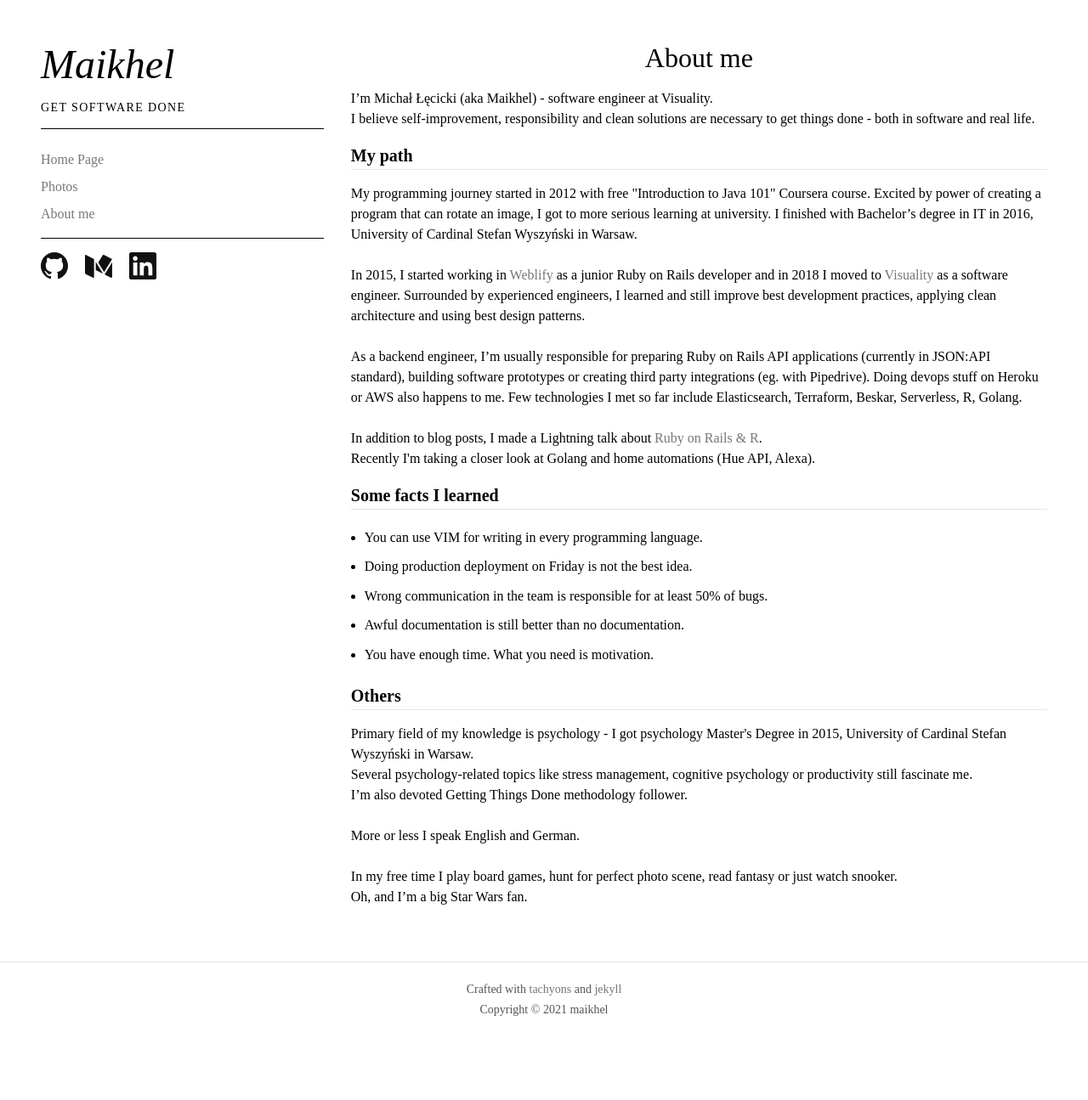
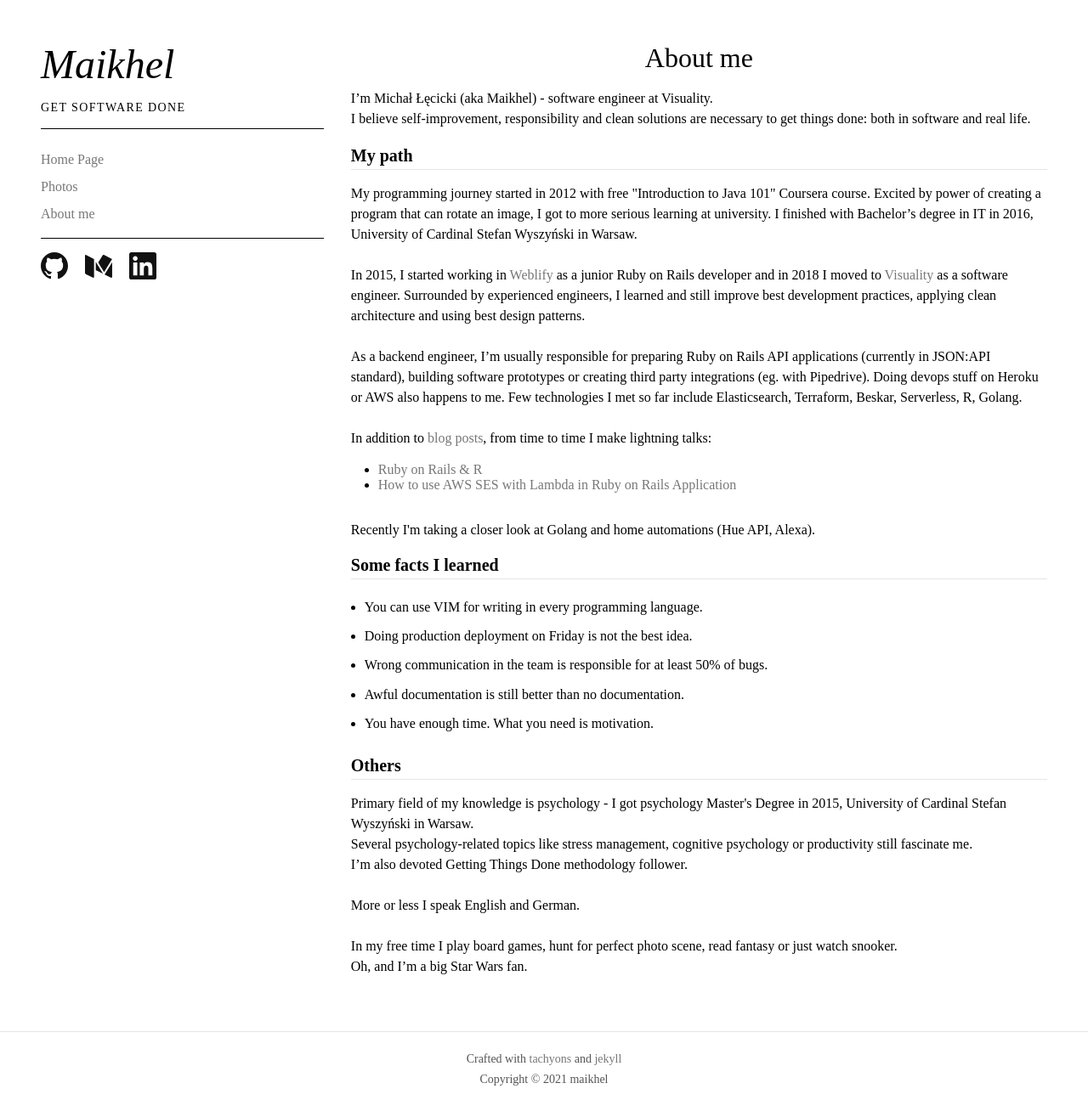
Before and after one commit to maikhel/maikhel.github.io, a Jekyll site: the page built from about.html, in a window 1280 px wide. Shown: the whole page at 85% size. Built offline with Jekyll 4.4.1, drawn with Linux system fonts in a browser that asks for light colours; before the commit the page ends 1213 px from its top, so only the background shows below that.

Commit message:
Add blog post about Rails email, make minor style improvements

```diff
--- a/about.html
+++ b/about.html
@@ -4,7 +4,7 @@ title: About me
 ---
 <p class="f5 lh-copy">
 I’m Michał Łęcicki (aka Maikhel) - software engineer at Visuality.</br>
-I believe self-improvement, responsibility and clean solutions are necessary to get things done - both in software and real life.</br>
+I believe self-improvement, responsibility and clean solutions are necessary to get things done: both in software and real life.</br>
 </p>
 
 <div class="f4 b pv1 mv2 bb b--black-10"> My path </div>
@@ -21,8 +21,11 @@ Surrounded by experienced engineers, I learned and still improve best developmen
 As a backend engineer, I’m usually responsible for preparing Ruby on Rails API applications (currently in JSON:API standard), building software prototypes or creating third party integrations (eg. with Pipedrive). Doing devops stuff on Heroku or AWS also happens to me.
 Few technologies I met so far include Elasticsearch, Terraform, Beskar, Serverless, R, Golang.</br>
 </br>
-In addition to blog posts, I made a Lightning talk about
-<a href="https://www.youtube.com/watch?v=pnz-y8sEBOk" target="_blank" title="Ruby on Rails & R" class="link gray dim">Ruby on Rails & R</a>.
+In addition to <a class="link gray dim" href="{{ site.homeurl }}" title="Blog Posts">blog posts</a>, from time to time I make lightning talks:
+  <ul class="ph4">
+    <li> <a href="https://www.youtube.com/watch?v=pnz-y8sEBOk" target="_blank" title="Ruby on Rails & R" class="link gray dim">Ruby on Rails & R</a></li>
+    <li> <a href="https://www.youtube.com/watch?v=lLByVFjsIpY" target="_blank" title="AWS SES with Lambda in Ruby on Rails Application" class="link gray dim">How to use AWS SES with Lambda in Ruby on Rails Application</a></li>
+  </ul>
 </br>
 Recently I'm taking a closer look at Golang and home automations (Hue API, Alexa).</br>
 </p>
```
Also changed, not shown: _posts/2021-02-26-emails-with-rails.md (added, +41 -0 lines), 1 other file.
